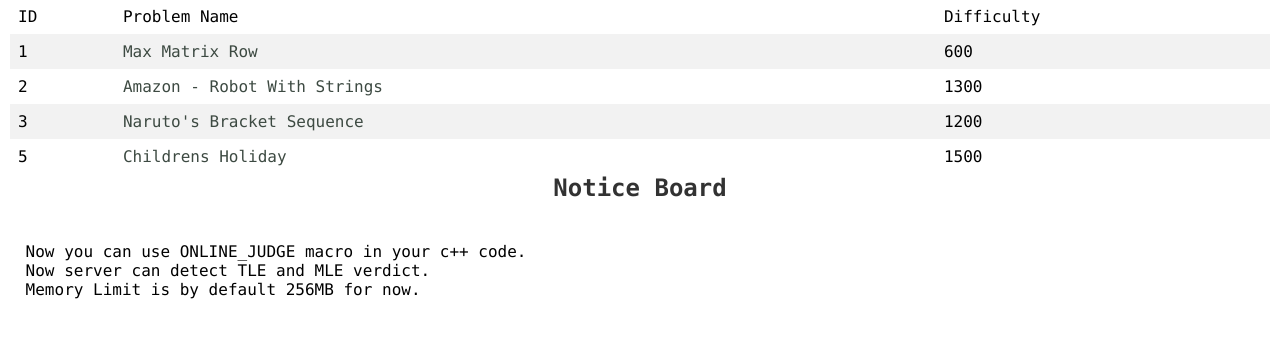
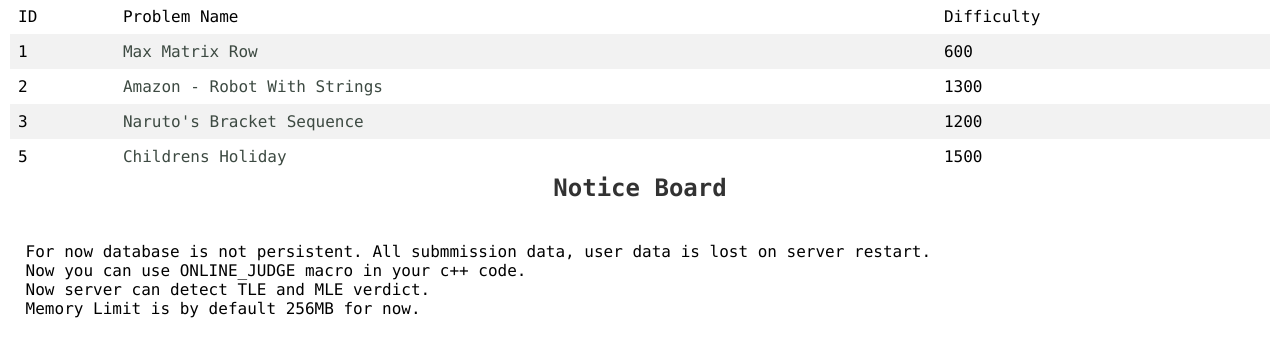
Before and after one commit to nitin12384/online_judge, a Django app: page / in a window 1280 px wide. Shown: the part 165-522 px from the top of the page. Run offline with Django 4.2, Linux system fonts and the light colour scheme; data comes from the database, SQL or seed files in the repository; both versions use the stored data as it was after the commit.

Commit message:
add database issue on notice board

```diff
--- a/oj_django_project/problems/static/problems/styles/common.css
+++ b/oj_django_project/problems/static/problems/styles/common.css
@@ -145,7 +145,7 @@ a:link, a:visited{
 }
 
 
-#notice-board p{
+#notice-board > p{
     margin-left: 2vw;
 }
 
--- a/oj_django_project/problems/templates/problems/index.html
+++ b/oj_django_project/problems/templates/problems/index.html
@@ -42,6 +42,8 @@
 
     <div id="notice-board">
         <h2 class="heading2">Notice Board</h2>
+
+        <p>For now database is not persistent. All submmission data, user data is lost on server restart.</p>
         <p>Now you can use <span>ONLINE_JUDGE</span> macro in your c++ code.</p>
         <p>Now server can detect TLE and MLE verdict.</p>
         <p>Memory Limit is by default 256MB for now.</p>
```
Also changed, not shown: data/submissions/temp_out_data/gen_out_1.txt (line endings or trailing spaces), oj_django_project/db.sqlite3.
